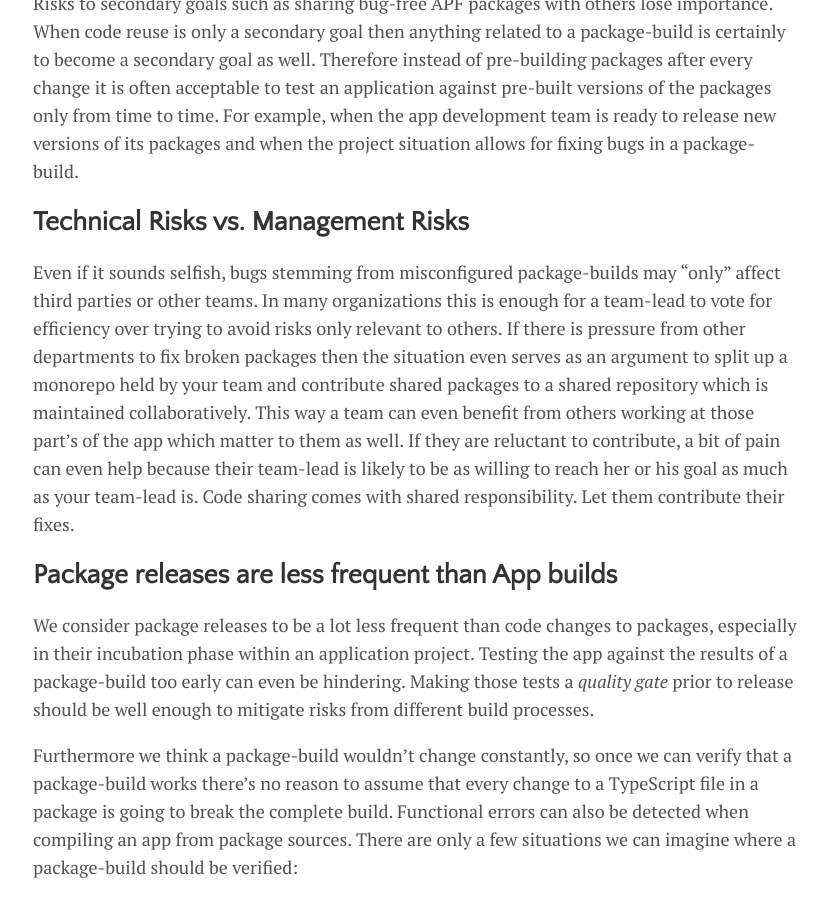
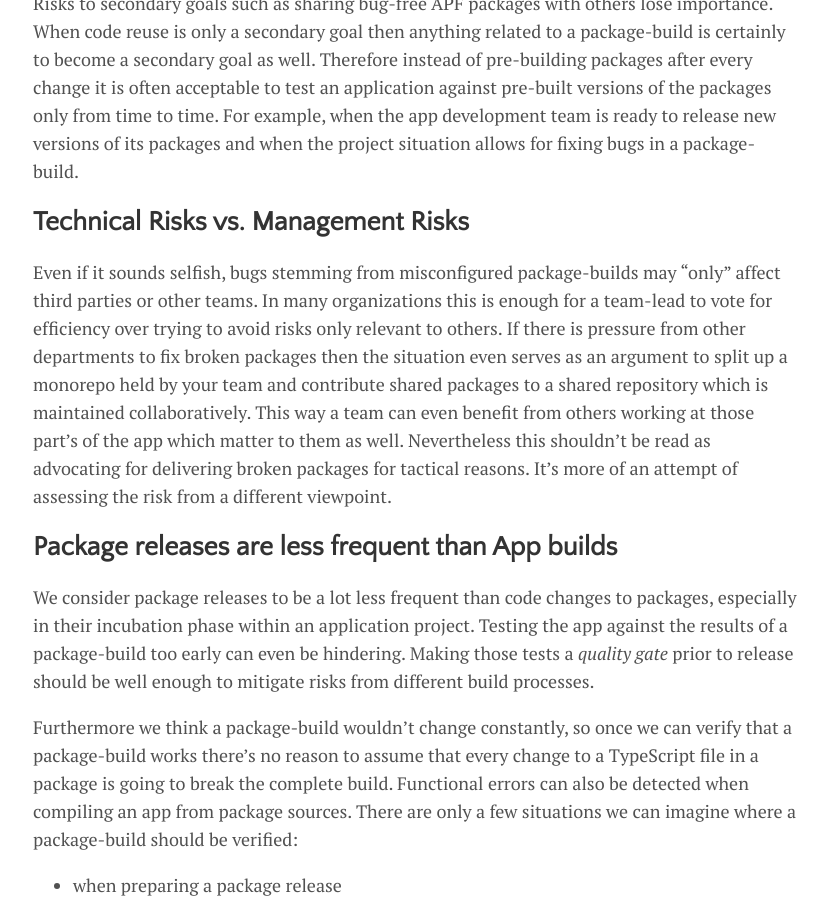
Before and after one commit to about-code/about-code.github.io, a Jekyll site: the page built from _posts/2018-05-22-large-scale-angular_and_cli_v6.md, in a window 1280 px wide and 900 px high, scrolled down 2511 px. Shown: the whole window, without its empty margins (223-1050 px from the left). Built offline with Jekyll 4.4.1, drawn with Linux system fonts in a browser that asks for light colours.

Commit message:
Clarify viewpoint

```diff
--- a/_posts/2018-05-22-large-scale-angular_and_cli_v6.md
+++ b/_posts/2018-05-22-large-scale-angular_and_cli_v6.md
@@ -49,7 +49,7 @@ Risks to secondary goals such as sharing bug-free APF packages with others lose
 
 ## Technical Risks vs. Management Risks
 
-Even if it sounds selfish, bugs stemming from misconfigured package-builds may "only" affect third parties or other teams. In many organizations this is enough for a team-lead to vote for efficiency over trying to avoid risks only relevant to others. If there is pressure from other departments to fix broken packages then the situation even serves as an argument to split up a monorepo held by your team and contribute shared packages to a shared repository which is maintained collaboratively. This way a team can even benefit from others working at those part's of the app which matter to them as well. If they are reluctant to contribute, a bit of pain can even help because their team-lead is likely to be as willing to reach her or his goal as much as your team-lead is. Code sharing comes with shared responsibility. Let them contribute their fixes.
+Even if it sounds selfish, bugs stemming from misconfigured package-builds may "only" affect third parties or other teams. In many organizations this is enough for a team-lead to vote for efficiency over trying to avoid risks only relevant to others. If there is pressure from other departments to fix broken packages then the situation even serves as an argument to split up a monorepo held by your team and contribute shared packages to a shared repository which is maintained collaboratively. This way a team can even benefit from others working at those part's of the app which matter to them as well. Nevertheless this shouldn't be read as advocating for delivering broken packages for tactical reasons. It's more of an attempt of assessing the risk from a different viewpoint.
 
 <!--
 ## Why we think different is good as well
```
